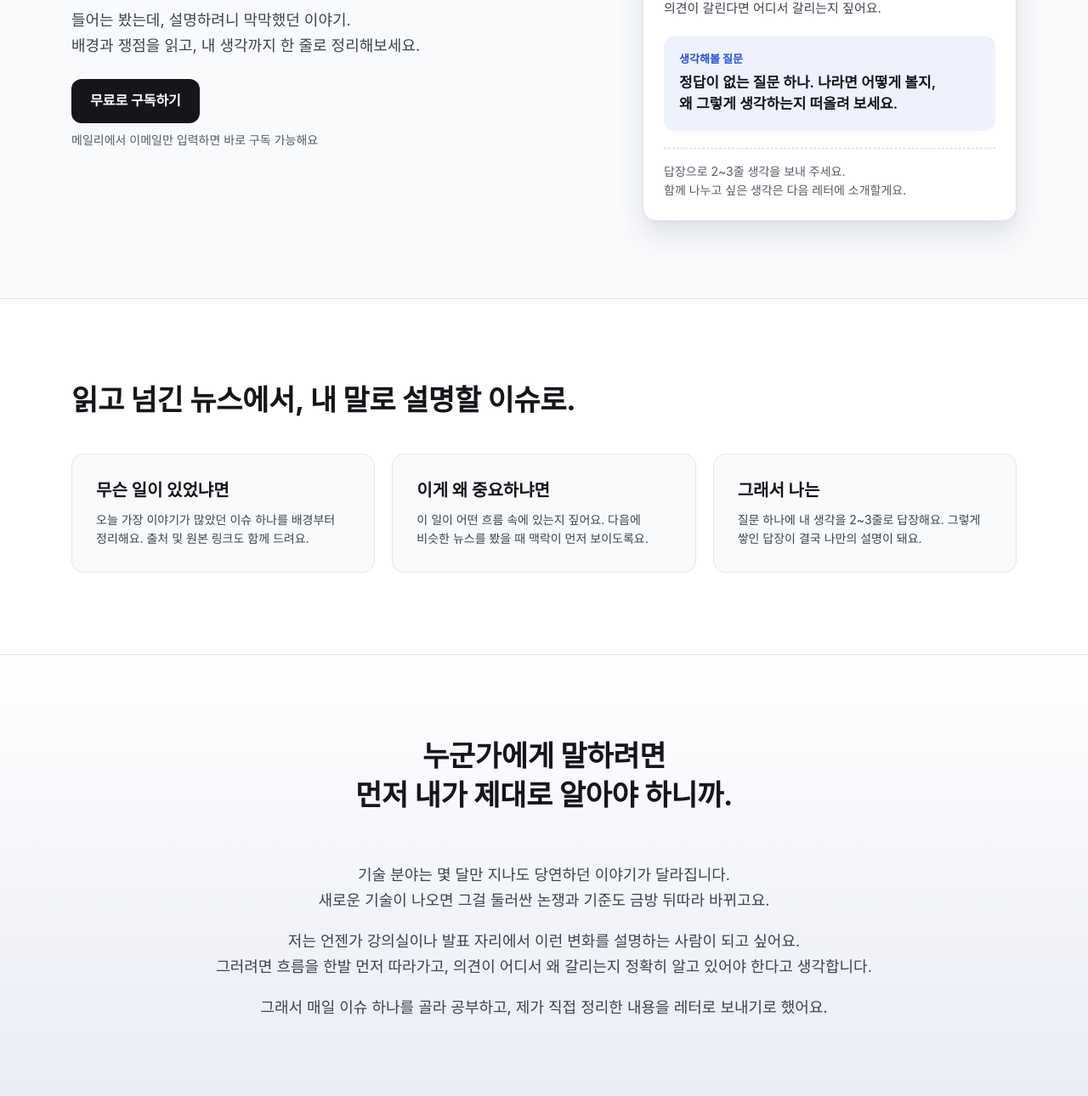
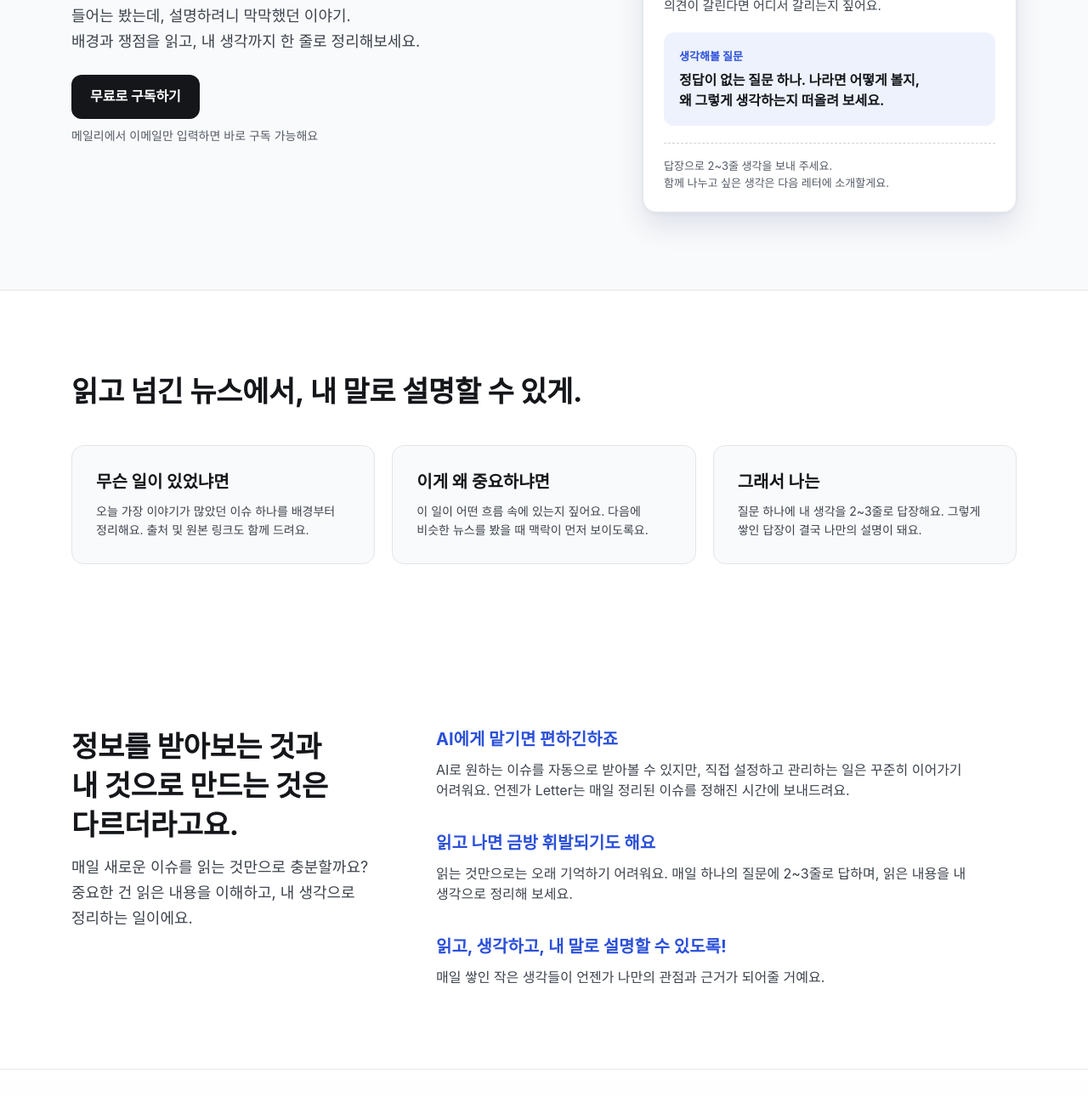
Before and after one commit to meiskimmie/unjenga-letter, a plain HTML site: page index.html in a window 1280 px wide. Shown: the part 352-1642 px from the top of the page at 85% size. Drawn offline with Linux system fonts and the light colour scheme; a web font is replaced by a local one.

Commit message:
Add files via upload

```diff
--- a/index.html
+++ b/index.html
@@ -79,16 +79,26 @@
   .letter-bar .more i { width: 3px; height: 3px; border-radius: 50%; background: #133a9f; }
   .letter-body { padding: 24px; display: flex; flex-direction: column; gap: 20px; }
   .letter-block { display: flex; flex-direction: column; gap: 6px; }
-  .letter-block .label { font-size: 13px; line-height: 1.4; font-weight: 700; }
-  .letter-block p { font-size: 15px; line-height: 1.6; color: var(--body); }
+  .letter-block .label { font-size: 13px; line-height: 20px; font-weight: 700; }
+  .letter-block p { font-size: 15px; line-height: 22px; color: var(--body); }
   .letter-q { background: var(--accent-soft); border-radius: 12px; padding: 18px; }
   .letter-q .label { color: var(--accent); }
-  .letter-q p { font-size: 17px; line-height: 1.5; font-weight: 600; color: var(--ink); }
-  .letter-reply { border-top: 1px dashed #c9cdd3; padding-top: 16px; font-size: 14px; line-height: 1.6; color: var(--muted); }
+  .letter-q p { font-size: 16px; line-height: 24px; font-weight: 700; color: var(--ink); }
+  .letter-reply { border-top: 1px dashed #c9cdd3; padding-top: 16px; font-size: 13px; line-height: 20px; color: var(--muted); }
 
   /* Sections */
   section h2 { font-size: 34px; line-height: 46px; font-weight: 700; letter-spacing: -0.01em; }
-  .how { background: #fff; border-top: 1px solid var(--line); border-bottom: 1px solid var(--line); }
+  .how { background: #fff; border-top: 1px solid var(--line); }
+
+  /* PROBLEM 섹션 */
+  .problem { background: #fff; border-bottom: 1px solid var(--line); }
+  .problem .wrap { padding-top: 96px; padding-bottom: 96px; display: flex; gap: 56px; align-items: flex-start; }
+  .problem-head { flex: none; width: 373px; display: flex; flex-direction: column; gap: 12px; }
+  .problem-head p { font-size: 18px; line-height: 30px; color: var(--body); }
+  .problem-list { flex: 1 1 0; min-width: 0; display: flex; flex-direction: column; gap: 36px; list-style: none; margin: 0; padding: 0; }
+  .problem-list li { display: flex; flex-direction: column; gap: 10px; }
+  .problem-list h3 { font-size: 20px; line-height: 28px; font-weight: 700; color: var(--accent); }
+  .problem-list p { font-size: 16px; line-height: 24px; color: var(--body); }
   .how .wrap { padding-top: 96px; padding-bottom: 96px; display: flex; flex-direction: column; gap: 40px; }
   .cards { display: grid; grid-template-columns: repeat(3, minmax(0, 1fr)); gap: 20px; list-style: none; margin: 0; padding: 0; }
   .step { background: var(--bg); border: 1px solid var(--line); border-radius: 14px; padding: 28px; display: flex; flex-direction: column; gap: 10px; }
@@ -109,7 +119,7 @@
   .cta { background: var(--ink); color: #fff; text-align: center; }
   .cta .wrap { padding-top: 104px; padding-bottom: 104px; display: flex; flex-direction: column; align-items: center; gap: 32px; }
   .cta h2 { font-size: 38px; line-height: 50px; }
-  .cta .sub { margin-top: 16px; font-size: 17px; line-height: 1.6; color: #b4bac4; }
+  .cta .sub { margin-top: 16px; font-size: 18px; line-height: 30px; color: #b4bac4; }
   .cta .subscribe { align-items: center; }
   .cta .subscribe-note { color: #b4bac4; }
 
@@ -134,6 +144,10 @@
     :root { --pad-x: 40px; }
     .hero .wrap { flex-direction: column; align-items: stretch; }
     .letter { width: 100%; max-width: 520px; align-self: center; }
+
+    /* PROBLEM 섹션 — 타블렛·모바일 */
+    .problem .wrap { flex-direction: column; gap: 32px; }
+    .problem-head { width: 100%; }
 
     /* WHY 섹션 — 타블렛·모바일 */
     .why .wrap { gap: 24px; }
@@ -163,6 +177,13 @@
     section h2 { font-size: 24px; line-height: 32px; letter-spacing: 0; }
     .how .wrap { padding-top: 48px; padding-bottom: 48px; gap: 24px; }
     .cards { grid-template-columns: minmax(0, 1fr); gap: 16px; }
+    .problem .wrap { padding-top: 48px; padding-bottom: 48px; gap: 32px; }
+    .problem-head { gap: 8px; }
+    .problem-head p { font-size: 13px; line-height: 20px; }
+    .problem-list { gap: 20px; }
+    .problem-list li { gap: 6px; }
+    .problem-list h3 { font-size: 16px; line-height: 24px; }
+    .problem-list p { font-size: 14px; line-height: 22px; }
     .why .wrap { padding-top: 48px; padding-bottom: 48px; }
     .audience .wrap { padding-top: 48px; padding-bottom: 48px; gap: 24px; }
 
@@ -227,7 +248,7 @@
 
   <section class="how" aria-labelledby="how-title">
     <div class="wrap">
-      <h2 id="how-title">읽고 넘긴 뉴스에서,<br class="br-mobile"> 내 말로 설명할 이슈로.</h2>
+      <h2 id="how-title">읽고 넘긴 뉴스에서,<br class="br-mobile"> 내 말로 설명할 수 있게<span class="br-desktop">.</span></h2>
       <ol class="cards">
         <li class="step">
           <h3>무슨 일이 있었냐면</h3>
@@ -242,6 +263,29 @@
           <p>질문 하나에 내 생각을 2~3줄로 답장해요. 그렇게 쌓인 답장이 결국 나만의 설명이 돼요.</p>
         </li>
       </ol>
+    </div>
+  </section>
+
+  <section class="problem" aria-labelledby="problem-title">
+    <div class="wrap">
+      <div class="problem-head">
+        <h2 id="problem-title">정보를 받아보는 것과<br>내 것으로 만드는 것은<br>다르더라고요.</h2>
+        <p>매일 새로운 이슈를 읽는 것만으로 충분할까요? 중요한 건 읽은 내용을 이해하고, 내 생각으로 정리하는 일이에요.</p>
+      </div>
+      <ul class="problem-list">
+        <li>
+          <h3>AI에게 맡기면 편하긴하죠</h3>
+          <p>AI로 원하는 이슈를 자동으로 받아볼 수 있지만, 직접 설정하고 관리하는 일은 꾸준히 이어가기 어려워요. 언젠가 Letter는 매일 정리된 이슈를 정해진 시간에 보내드려요.</p>
+        </li>
+        <li>
+          <h3>읽고 나면 금방 휘발되기도 해요</h3>
+          <p>읽는 것만으로는 오래 기억하기 어려워요. 매일 하나의 질문에 2~3줄로 답하며, 읽은 내용을 내 생각으로 정리해 보세요.</p>
+        </li>
+        <li>
+          <h3>읽고, 생각하고, 내 말로 설명할 수 있도록!</h3>
+          <p>매일 쌓인 작은 생각들이 언젠가 나만의 관점과 근거가 되어줄 거예요.</p>
+        </li>
+      </ul>
     </div>
   </section>
 
```
